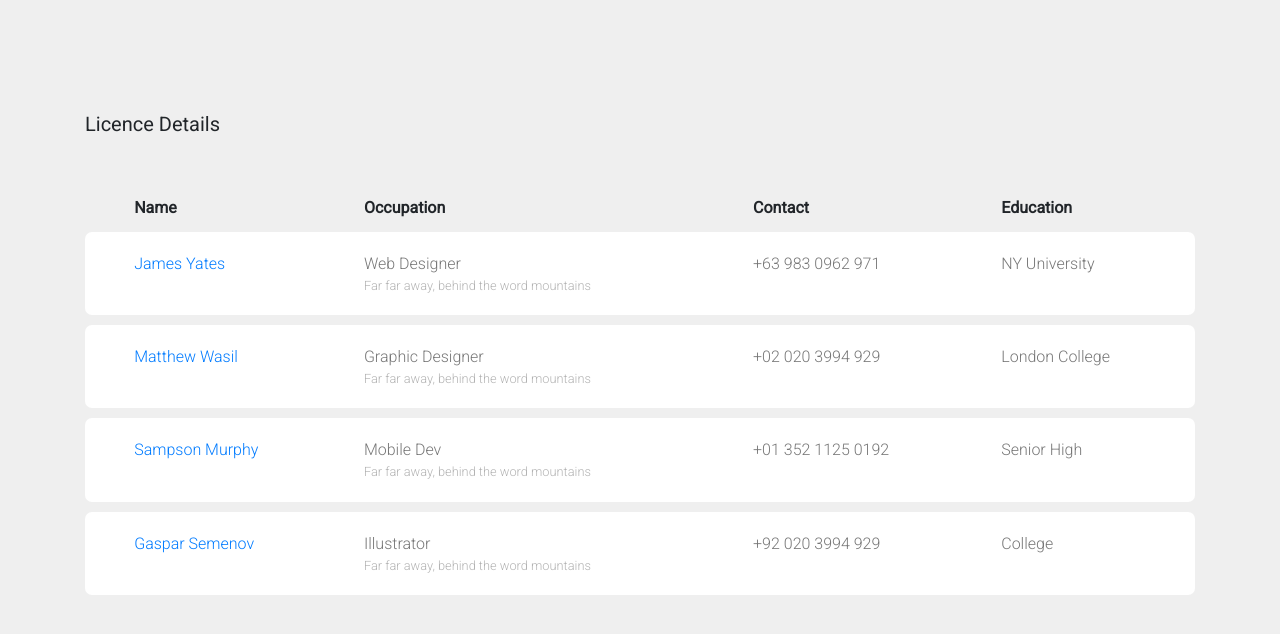
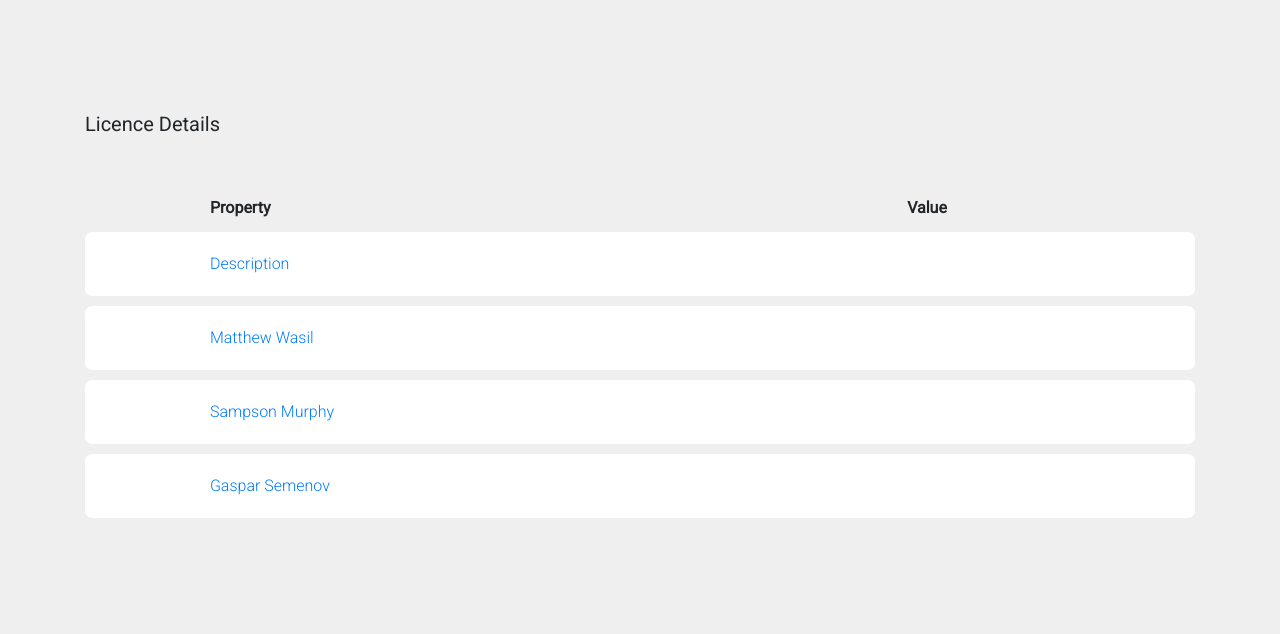
Before and after one commit to Hemendra05/CarNoPlate-Detection-App, a Flask app: template templates/output.html in a window 1280 px wide. Shown: the top 634 px of the page. Run offline with Flask 2, Linux system fonts and the light colour scheme; the template is opened without the code that fills it, so the values that code supplies are empty.

Commit message:
second commit

```diff
--- a/app.py
+++ b/app.py
@@ -33,13 +33,13 @@ def extractLicenceNo(image):
     licenceDetails = []
 
     # Create function to crop only the car plate region itself
-    car = licensePlateModel.detectMultiScale(image,scaleFactor=1.1, minNeighbors=3)
+    car = licensePlateModel.detectMultiScale(carImgRBG,scaleFactor=1.1, minNeighbors=3)
     for licencePlate in car:
         x=licencePlate[0]
         y=licencePlate[1]
         w=licencePlate[2]
         h=licencePlate[3]
-        licensePlate = image[y:y+h ,x:x+w] # Adjusted to extract specific region of interest i.e. car license plate
+        licensePlate = carImgRBG[y:y+h ,x:x+w] # Adjusted to extract specific region of interest i.e. car license plate
         # Enlarge image for further processing later on
         width = int(licensePlate.shape[1] * 2)
         height = int(licensePlate.shape[0] * 2)
@@ -59,7 +59,7 @@ def extractLicenceNo(image):
             }
         )
 
-        licensePlateNo = response['TextDetections'][0]['DetectedText']
+        licencePlateNo = response['TextDetections'][0]['DetectedText']
 
         vehicleInfo = requests.get("http://www.regcheck.org.uk/api/reg.asmx/CheckIndia?RegistrationNumber={}&username=hemendra005".format(licencePlateNo))
         data = xmltodict.parse(vehicleInfo.content)
@@ -68,7 +68,7 @@ def extractLicenceNo(image):
         df1 = json.loads(df['Vehicle']['vehicleJson'])
         licenceDetails.append(df1)
 
-        licenceDetails.append(licensePlateNo)
+        licenceDetails.append(licencePlateNo)
     return licenceDetails
 
 
@@ -82,9 +82,11 @@ def allowed_file(filename):
            filename.rsplit('.', 1)[1].lower() in ALLOWED_EXTENSIONS
 
 
-@app.route('/index/<id>')
-def dfs(id):
-    return id
+@app.route('/output/<filename>')
+def output(filename):
+    licenceDetails = extractLicenceNo(filename)
+    content = request.json
+    return jsonify()
 
 @app.route('/')
 def home():
@@ -107,7 +109,7 @@ def uploadFile():
         if file and allowed_file(file.filename):
             filename = secure_filename(file.filename)
             file.save(filename)
-            return "Saved"
+            return redirect(f"/output/{filename}")
     return "Successful"
 
 
--- a/templates/output.html
+++ b/templates/output.html
@@ -36,10 +36,8 @@
 
               </th>
 
-              <th scope="col">Name</th>
-              <th scope="col">Occupation</th>
-              <th scope="col">Contact</th>
-              <th scope="col">Education</th>
+              <th scope="col">Property</th>
+              <th scope="col">Value</th>
             </tr>
           </thead>
           <tbody>
@@ -48,13 +46,10 @@
 
               </th>
 
-              <td><a href="#">James Yates</a></td>
+              <td><a href="#">Description</a></td>
               <td>
-                Web Designer
-                <small class="d-block">Far far away, behind the word mountains</small>
+
               </td>
-              <td>+63 983 0962 971</td>
-              <td>NY University</td>
             </tr>
             <tr class="spacer"><td colspan="100"></td></tr>
             <tr>
@@ -65,12 +60,8 @@
 
               <td><a href="#">Matthew Wasil</a></td>
               <td>
-                Graphic Designer
-                <small class="d-block">Far far away, behind the word mountains</small>
               </td>
-              <td>+02 020 3994 929</td>
-              <td>London College</td>
-            </tr>
+              </tr>
             <tr class="spacer"><td colspan="100"></td></tr>
             <tr>
               <th scope="row">
@@ -80,12 +71,9 @@
 
               <td><a href="#">Sampson Murphy</a></td>
               <td>
-                Mobile Dev
-                <small class="d-block">Far far away, behind the word mountains</small>
+
               </td>
-              <td>+01 352 1125 0192</td>
-              <td>Senior High</td>
-            </tr>
+              </tr>
             <tr class="spacer"><td colspan="100"></td></tr>
             <tr>
               <th scope="row">
@@ -95,12 +83,9 @@
 
               <td><a href="#">Gaspar Semenov</a></td>
               <td>
-                Illustrator
-                <small class="d-block">Far far away, behind the word mountains</small>
+
               </td>
-              <td>+92 020 3994 929</td>
-              <td>College</td>
-            </tr>
+              </tr>
 
           </tbody>
         </table>
```
Also changed, not shown: car1.jpg (added), car3.jpg (added), licensePlate.jpg (added).
